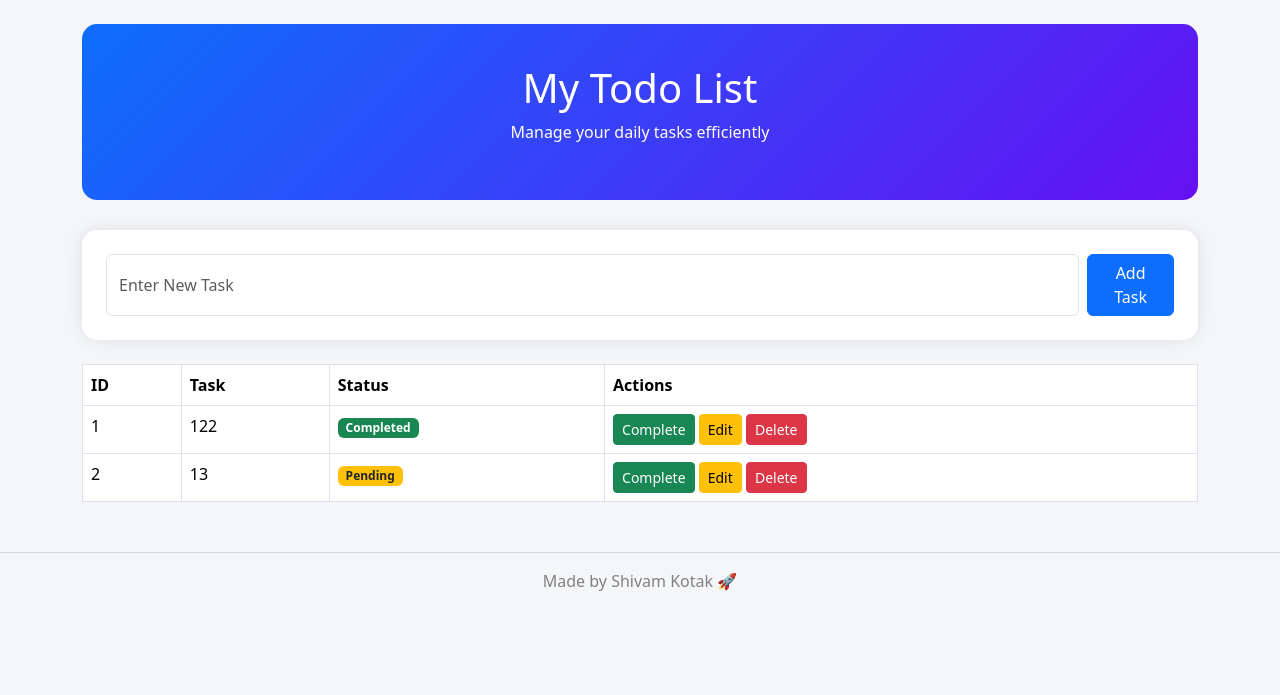
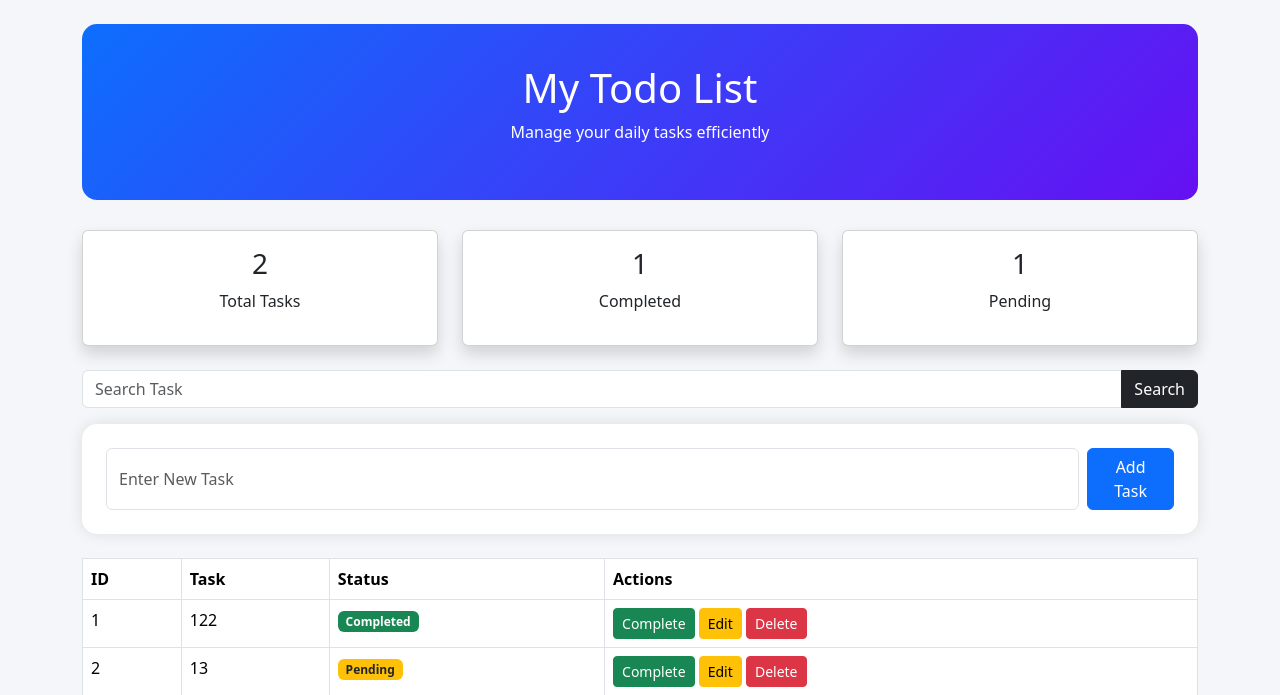
Before and after one commit to shivam1108-06/web-todo-list, a Flask app: page / in a window 1280 px wide. Shown: the part 56-751 px from the top of the page. Before the commit the page ends 647 px from the top, so only its background shows below. Run offline with Flask 3, Linux system fonts and the light colour scheme; data comes from the database, SQL or seed files in the repository; both versions use the stored data as it was after the commit.

Commit message:
Search and Dashboard

```diff
--- a/app.py
+++ b/app.py
@@ -8,13 +8,16 @@ app.config['SQLALCHEMY_TRACK_MODIFICATIONS'] = False
 
 db = SQLAlchemy(app)
 
+
 class Task(db.Model):
     id = db.Column(db.Integer, primary_key=True)
     name = db.Column(db.String(200), nullable=False)
     completed = db.Column(db.Boolean, default=False)
 
+
 with app.app_context():
     db.create_all()
+
 
 @app.route("/", methods=["GET", "POST"])
 def home():
@@ -29,9 +32,28 @@ def home():
 
         return redirect("/")
 
-    tasks = Task.query.all()
+    search = request.args.get("search")
 
-    return render_template("index.html", tasks=tasks)
+    if search:
+        tasks = Task.query.filter(Task.name.contains(search)).all()
+    else:
+        tasks = Task.query.all()
+
+    total_tasks = Task.query.count()
+
+    completed_tasks = Task.query.filter_by(
+        completed=True
+    ).count()
+
+    pending_tasks = total_tasks - completed_tasks
+
+    return render_template(
+        "index.html",
+        tasks=tasks,
+        total_tasks=total_tasks,
+        completed_tasks=completed_tasks,
+        pending_tasks=pending_tasks
+    )
 
 
 @app.route("/delete/<int:id>")
@@ -64,11 +86,15 @@ def edit(id):
 
     if request.method == "POST":
         task.name = request.form["task"]
+
         db.session.commit()
 
         return redirect("/")
 
-    return render_template("edit.html", task=task)
+    return render_template(
+        "edit.html",
+        task=task
+    )
 
 
 if __name__ == "__main__":
--- a/templates/index.html
+++ b/templates/index.html
@@ -11,6 +11,50 @@
     </p>
 
 </div>
+
+<div class="row text-center mb-4">
+
+    <div class="col-md-4">
+        <div class="card shadow p-3">
+            <h3>{{ total_tasks }}</h3>
+            <p>Total Tasks</p>
+        </div>
+    </div>
+
+    <div class="col-md-4">
+        <div class="card shadow p-3">
+            <h3>{{ completed_tasks }}</h3>
+            <p>Completed</p>
+        </div>
+    </div>
+
+    <div class="col-md-4">
+        <div class="card shadow p-3">
+            <h3>{{ pending_tasks }}</h3>
+            <p>Pending</p>
+        </div>
+    </div>
+
+</div>
+
+<form method="GET" class="mb-3">
+
+    <div class="input-group">
+
+        <input
+            type="text"
+            name="search"
+            class="form-control"
+            placeholder="Search Task"
+        >
+
+        <button class="btn btn-dark">
+            Search
+        </button>
+
+    </div>
+
+</form>
 
 <div class="card card-custom p-4">
 
@@ -32,10 +76,10 @@
 
 </div>
 
-{% if tasks|length < 1 %}
+{% if tasks|length == 0 %}
 
-<div class="alert alert-info mt-4">
-    No Tasks Available. Add your first task!
+<div class="alert alert-warning mt-3">
+    No matching tasks found.
 </div>
 
 {% else %}
@@ -43,12 +87,14 @@
 <table class="table table-bordered table-hover mt-4 bg-white">
 
     <thead>
+
         <tr>
             <th>ID</th>
             <th>Task</th>
             <th>Status</th>
             <th>Actions</th>
         </tr>
+
     </thead>
 
     <tbody>
@@ -61,7 +107,7 @@
 
             <td>{{ task.name }}</td>
 
-           <td>
+            <td>
 
                 {% if task.completed %}
 
@@ -77,7 +123,8 @@
 
                 {% endif %}
 
-                </td>
+            </td>
+
             <td>
 
                 <a href="/complete/{{ task.id }}"
```
Also changed, not shown: instance/todo.db.
